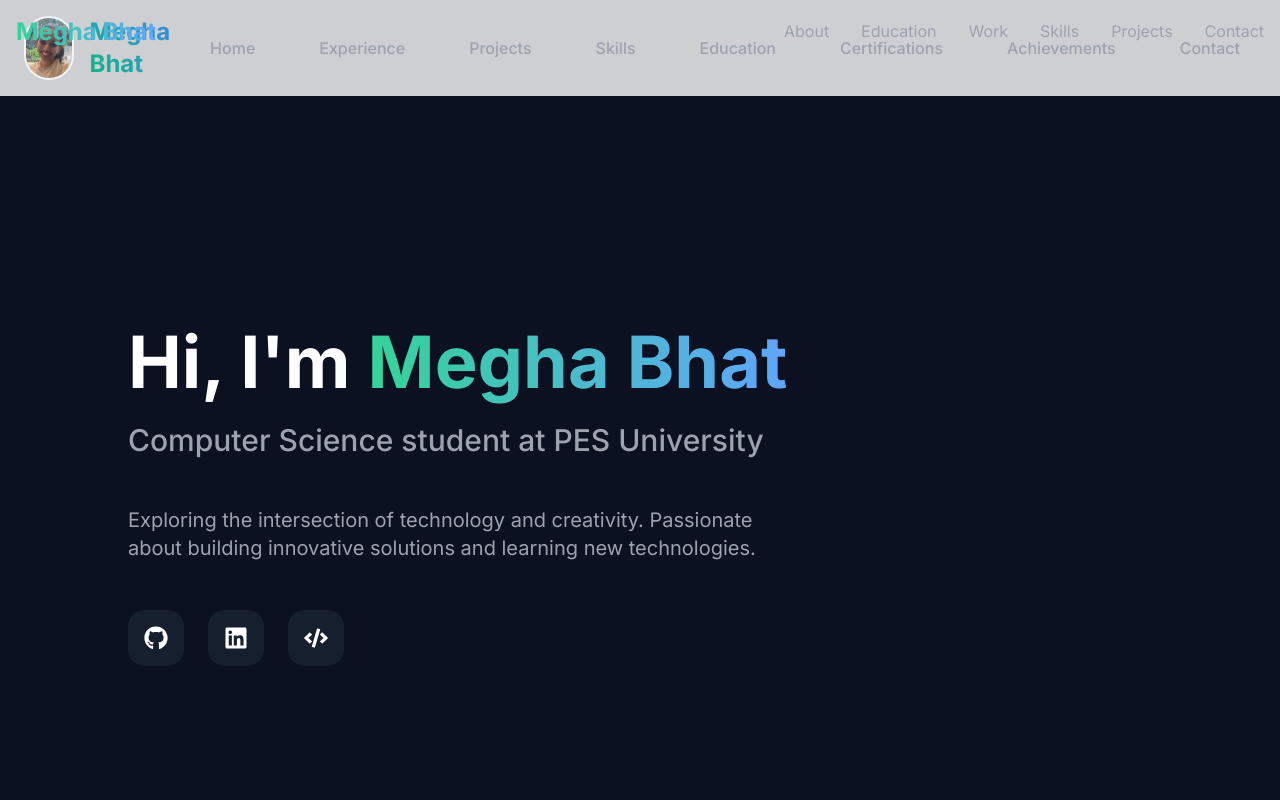
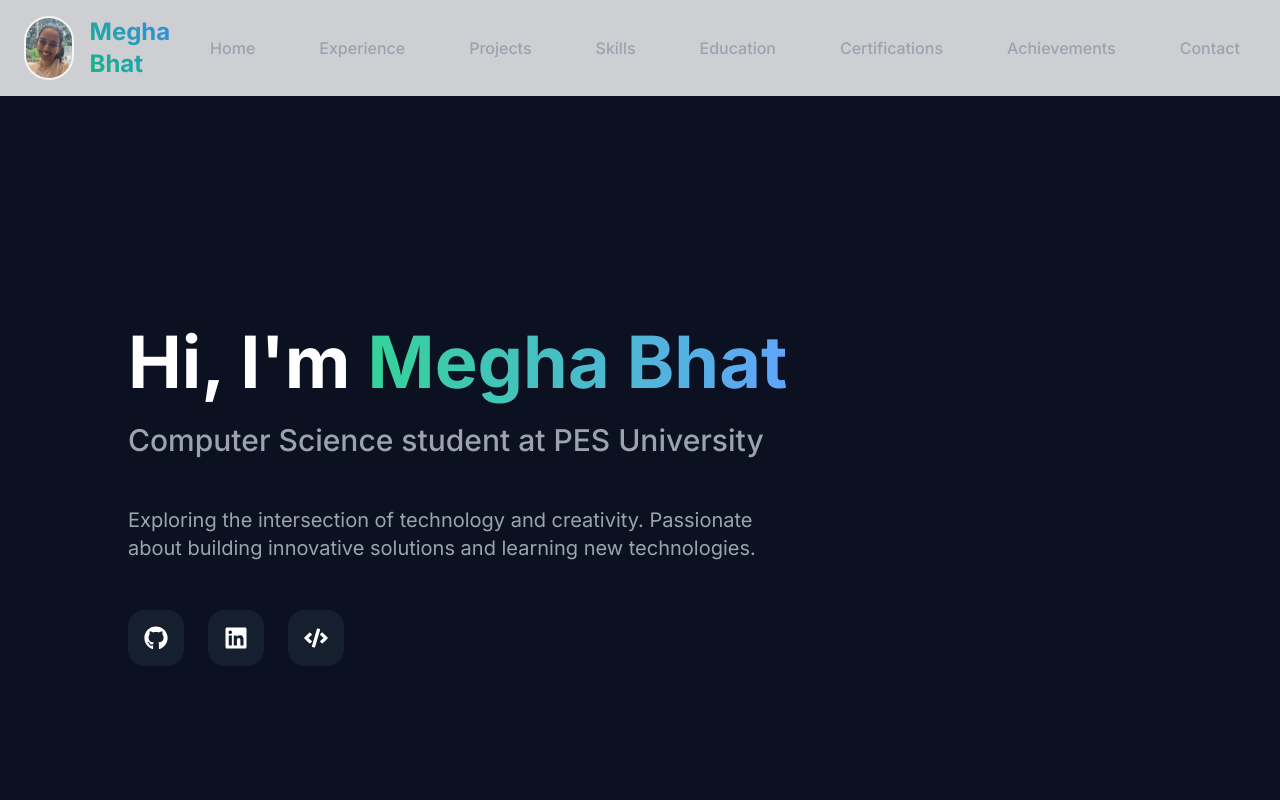
Before and after one commit to meghajbhat/portfolio, a Next.js app: page / in a window 1280 px wide. Shown: the top 800 px of the page. Built offline with nearby package versions, Linux system fonts and the light colour scheme.

Commit message:
change ui26

```diff
--- a/app/page.tsx
+++ b/app/page.tsx
@@ -27,27 +27,6 @@ export default function Home() {
     <main className="min-h-screen bg-[#0B1121] text-white">
       {/* Hero Section */}
       <section className="min-h-screen flex items-center justify-center relative overflow-hidden">
-        {/* Navigation */}
-        <nav className="fixed top-0 left-0 right-0 z-50">
-          <div className="container mx-auto px-4">
-            <div className="flex items-center justify-between py-4">
-              <Link href="/" className="flex items-center gap-4">
-                <span className="text-2xl font-bold bg-gradient-to-r from-emerald-400 to-blue-400 bg-clip-text text-transparent">
-                  Megha Bhat
-                </span>
-              </Link>
-              <div className="flex items-center gap-8">
-                <Link href="#about" className="text-gray-400 hover:text-emerald-400 transition-colors">About</Link>
-                <Link href="#education" className="text-gray-400 hover:text-emerald-400 transition-colors">Education</Link>
-                <Link href="#experience" className="text-gray-400 hover:text-emerald-400 transition-colors">Work</Link>
-                <Link href="#skills" className="text-gray-400 hover:text-emerald-400 transition-colors">Skills</Link>
-                <Link href="#projects" className="text-gray-400 hover:text-emerald-400 transition-colors">Projects</Link>
-                <Link href="#contact" className="text-gray-400 hover:text-emerald-400 transition-colors">Contact</Link>
-              </div>
-            </div>
-          </div>
-        </nav>
-
         <div className="container mx-auto px-4 py-32">
           <div className="max-w-5xl mx-auto">
             <h1 className="text-7xl font-bold mb-6">
@@ -101,7 +80,7 @@ export default function Home() {
                 <div className="absolute inset-0 bg-gradient-to-r from-emerald-500 to-blue-500 rounded-2xl blur-2xl opacity-30 animate-pulse"></div>
                 <div className="relative aspect-square rounded-2xl border-2 border-emerald-500/30 overflow-hidden hover:scale-105 transition-transform duration-300">
                   <img
-                    src="/images/projects/profile.png"
+                    src="public\images\projects\profile.jpg"
                     alt="Megha Bhat"
                     className="w-full h-full object-cover"
                   />
```
